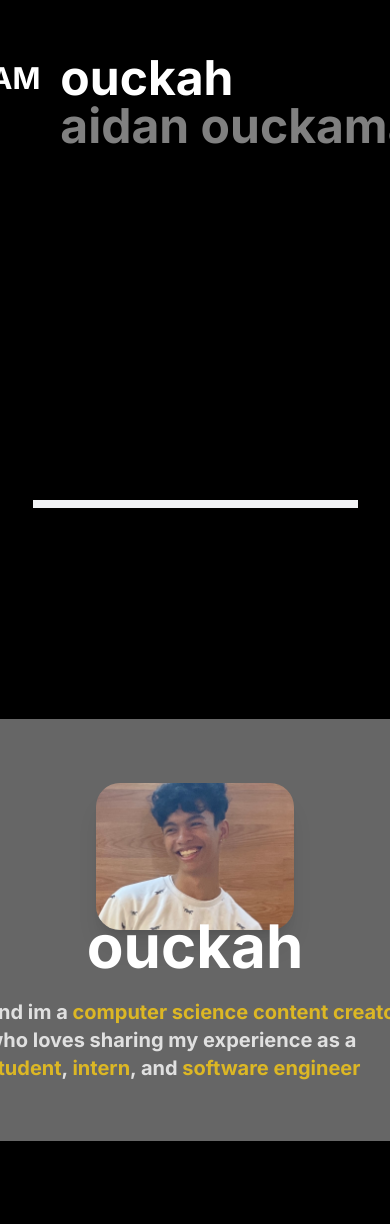
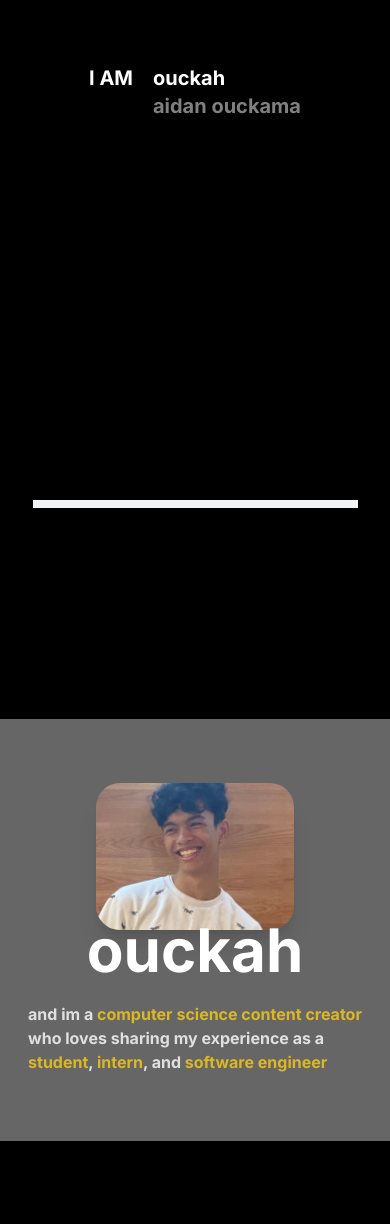
Before and after one commit to ouckah/i-am-ouckah, a Next.js app: page / in a window 390 px wide. Shown: the part 344-1568 px from the top of the page. Built offline with nearby package versions, Linux system fonts and the light colour scheme; what tailwindcss-animation-delay would draw is missing.

Commit message:
🐛 Little Mobile Compatibility

```diff
--- a/app/components/aidanouckama.tsx
+++ b/app/components/aidanouckama.tsx
@@ -232,7 +232,7 @@ const Header = () => {
                     </div>
 
                     <p
-                        className="text-xl text-black font-bold opacity-80
+                        className="text-md text-black font-bold opacity-80
                                    md:text-3xl"
                     >
                         and im a <span className="text-yellow-400">computer science student</span> <br />
--- a/app/components/ouckah.tsx
+++ b/app/components/ouckah.tsx
@@ -10,10 +10,13 @@ interface Metric { title: string, value: string }
 const Metric = ({ title, value }: Metric) => {
     return (
         <div className="flex flex-col justify-center items-center w-full h-full">
-            <h1 className="text-white font-light tracking-widest uppercase">{title}</h1>
+            <h1 className="text-white font-light text-xs tracking-widest uppercase
+                           md:text-md">
+                {title}
+            </h1>
             <p
-                className="text-white font-bold text-4xl cursor-pointer transition-all duration-300
-                           md:hover:text-6xl"
+                className="text-white font-bold text-xl cursor-pointer transition-all duration-300
+                           md:text-4xl md:hover:text-6xl"
             >
                 {value}
             </p>
@@ -113,7 +116,7 @@ const Header = () => {
                     </div>
 
                     <p
-                        className="text-xl text-white font-bold opacity-80
+                        className="text-md text-white font-bold opacity-80
                                    md:text-3xl"
                     >
                         and im a <span className="text-yellow-400">computer science content creator</span> <br />
--- a/app/page.tsx
+++ b/app/page.tsx
@@ -9,7 +9,7 @@ import Divider from "./components/divider";
 export default function Home() {
 
   const [ouckah, setOuckah] = useState(true);
-  const selected = `text-${ouckah ? "white" : "black"} text-5xl font-bold select-none`
+  const selected = `text-${ouckah ? "white" : "black"} text-xl font-bold select-none md:text-5xl`
   const unselected = selected + " opacity-50";
 
   const [primary, secondary] = getColorStyle();
@@ -19,13 +19,13 @@ export default function Home() {
       <main className={`flex h-screen flex-col items-center justify-between ${ouckah ? (primary) : (secondary)} p-24`}>
         <div className="flex flex-row justify-center items-center w-full h-screen gap-5">
           <h1
-            className={`text-${ouckah ? "white" : "black"} text-3xl font-bold uppercase select-none
+            className={`text-${ouckah ? "white" : "black"} text-xl font-bold uppercase select-none
                         md:text-5xl`}
           >
             I am
           </h1>
           <div className="flex flex-col justify-center items-start">
-            <h1 className="text-black text-5xl select-none">{ouckah ? (".") : ("")}</h1>
+            <h1 className="text-black text-xl select-none md:text-5xl">{ouckah ? (".") : ("")}</h1>
 
             <button
               className={ouckah ? (selected) : (unselected)}
@@ -41,7 +41,7 @@ export default function Home() {
               aidan ouckama
             </button>
 
-            <h1 className="text-gray-100 text-5xl select-none">{ouckah ? ("") : (".")}</h1>
+            <h1 className="text-gray-100 text-xl select-none md:text-5xl">{ouckah ? ("") : (".")}</h1>
           </div>
         </div>
       </main>
```
